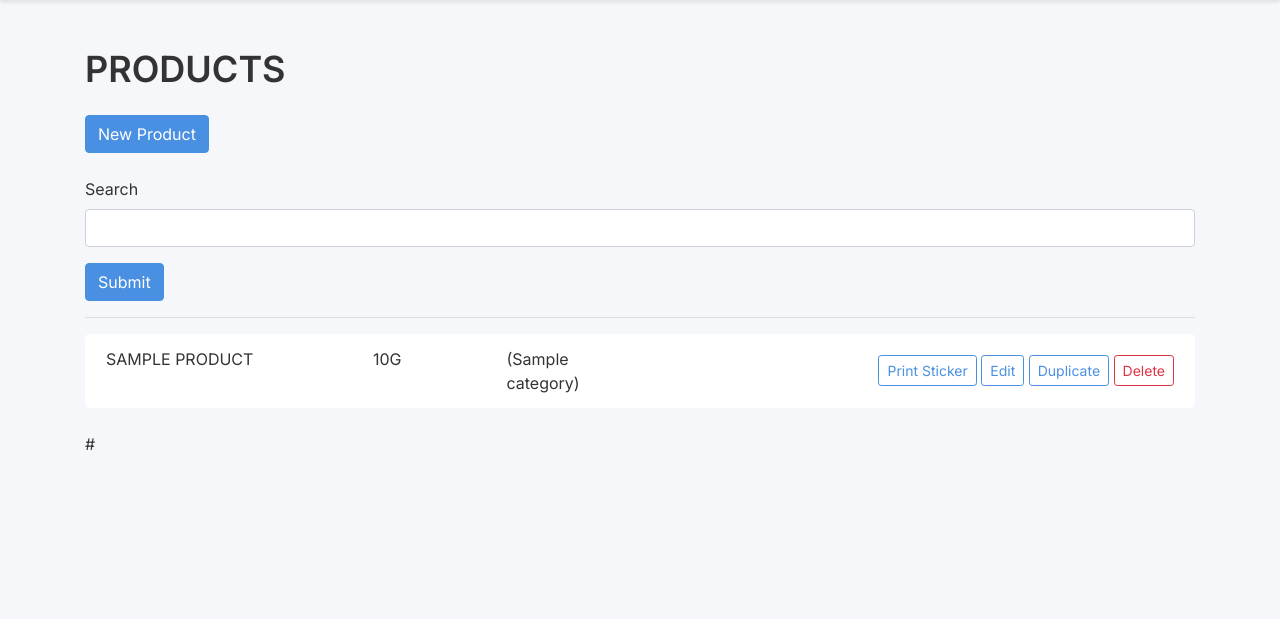
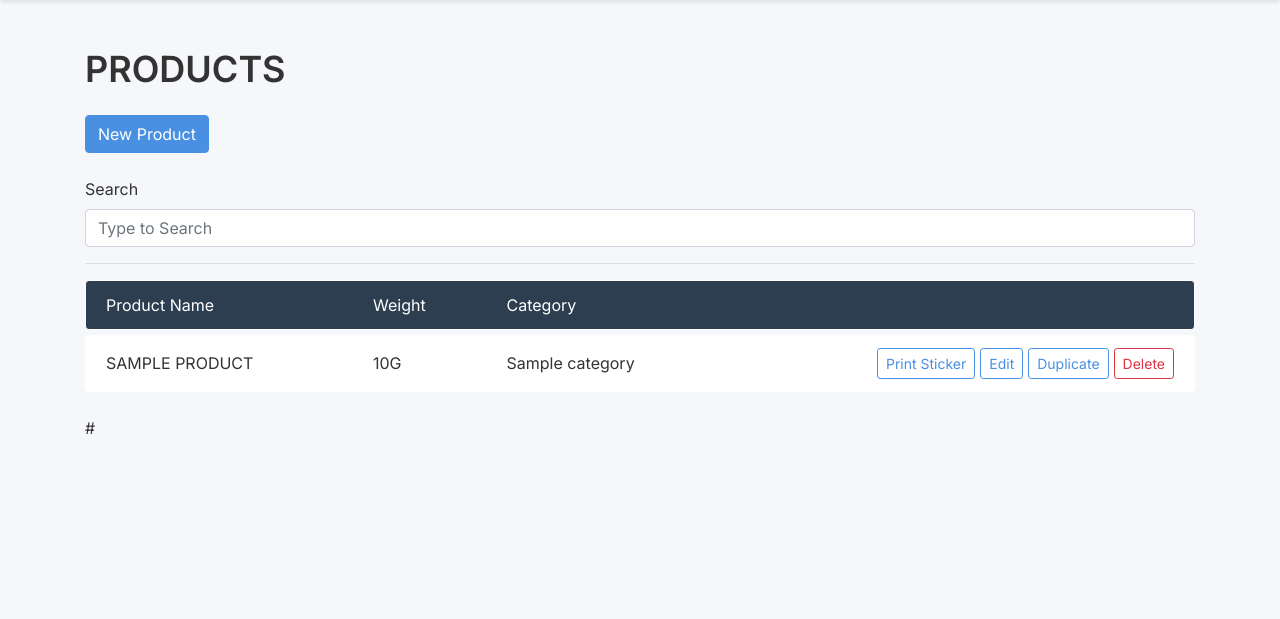
Before and after one commit to ajithrn/product-sticker-app, a Python web app: template app/templates/products.html in a window 1280 px wide. Shown: the part 68-687 px from the top of the page. Run offline with Jinja, Linux system fonts and the light colour scheme; the template is opened without the code that fills it: most values are stand-ins (such as "Sample title", 1, 10 or a date in 2020); form fields are guessed from the names that the template uses; some libraries are stand-ins or nearby versions.

Commit message:
Product list optimizations
    - Product lists table cleanup
    - Multi print table disable option to edit product name.
    - Add .editorconfig

```diff
--- a/app/static/css/styles.css
+++ b/app/static/css/styles.css
@@ -48,6 +48,11 @@ h4 {
   font-size: 18px;
   color: var( --primary-color );
   font-weight: 600;
+}
+
+/* Utility */
+.gap-5 {
+    gap: 5px;
 }
 
 /* Links */
@@ -344,6 +349,10 @@ a:hover {
     width: 100%;
   }
 }
+.product-row-header {
+    background: var( --header-bg-color);
+    color: var( --header-text-color);
+}
 .product-meta {
   width: 50%;
   justify-content: space-between;
--- a/app/templates/products.html
+++ b/app/templates/products.html
@@ -6,24 +6,30 @@
     {{ form.hidden_tag() }}
     <div class="form-group">
         {{ form.search.label(class="form-label") }}
-        {{ form.search(class="form-control", id="searchInput") }}
-    </div>
-    <div class="form-group">
-        {{ form.submit(class="btn btn-primary") }}
+        {{ form.search(class="form-control", id="searchInput", placeholder="Type to Search") }}
     </div>
 </form>
 <hr>
 <div id="productList">
   {% if products %}
     <ul class="list-group mb-4">
+        <li class="list-group-item d-flex justify-content-between product-row product-row-header">
+            <div class="d-flex product-meta">
+                <span>Product Name</span>
+                <span>Weight</span>
+                <span>Category</span>
+            </div>
+            <div class="product-buttons">
+            </div>
+        </li>
         {% for product in products %}
         <li class="list-group-item d-flex justify-content-between align-items-center product-row">
             <div class="d-flex product-meta">
                 <span class="fw-bold">{{ product.name.upper() }}</span>
                 <span>{{ product.net_weight }}G</span>
-                <span>({{ product.category.name }})</span>
+                <span>{{ product.category.name }}</span>
             </div>
-            <div class="product-buttons">
+            <div class="product-buttons d-flex gap-5">
                 <a href="{{ url_for('main.print_stickers_for_product', product_id=product.id) }}" class="btn btn-outline-secondary btn-sm">Print Sticker</a>
                 <a href="{{ url_for('main.edit_product', product_id=product.id) }}" class="btn btn-outline-secondary btn-sm">Edit</a>
                 <a href="{{ url_for('main.duplicate_product', product_id=product.id) }}" class="btn btn-outline-secondary btn-sm">Duplicate</a>
@@ -61,7 +67,7 @@ document.addEventListener('DOMContentLoaded', function() {
                                 <div class="d-flex product-meta">
                                     <span class="fw-bold">${product.name.toUpperCase()}</span>
                                     <span>${product.net_weight ? product.net_weight + 'G' : ''}</span>
-                                    <span>(${product.category})</span>
+                                    <span>${product.category}</span>
                                 </div>
                                 <div>
                                     <a href="/print/${product.id}" class="btn btn-outline-secondary btn-sm">Print Sticker</a>
```
Also changed, not shown: app/templates/multi_print.html (+2 -15 lines), 1 other file.
